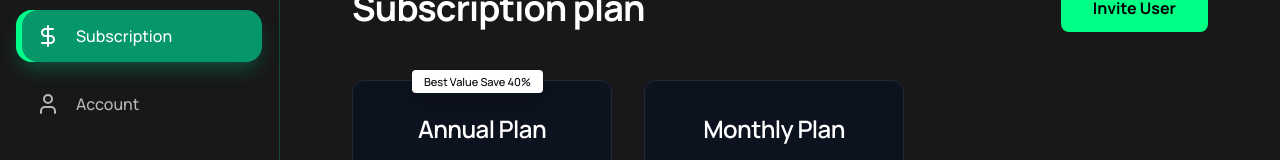
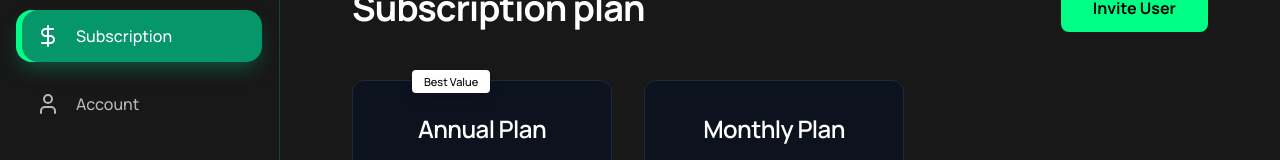
Before and after one commit to Alok4D/clash-gambling, a Next.js app: page /dashboard/subscription in a window 1280 px wide. Shown: the part 169-329 px from the top of the page. Built offline with nearby package versions, Linux system fonts and the light colour scheme.

Commit message:
feat: add SubscriptionCard component to admin dashboard for viewing and editing plans

```diff
--- a/app/(adminDashboardLayout)/dashboard/subscription/_components/SubscriptionCard.tsx
+++ b/app/(adminDashboardLayout)/dashboard/subscription/_components/SubscriptionCard.tsx
@@ -30,7 +30,7 @@ export const SubscriptionCard = ({
       {isBestValue && (
         <div className="absolute -top-3 left-15 z-10">
           <span className="bg-white text-black text-[11px] font-medium px-3 py-1 rounded-sm shadow-lg">
-            Best Value Save 40%
+            Best Value
           </span>
         </div>
       )}
```
